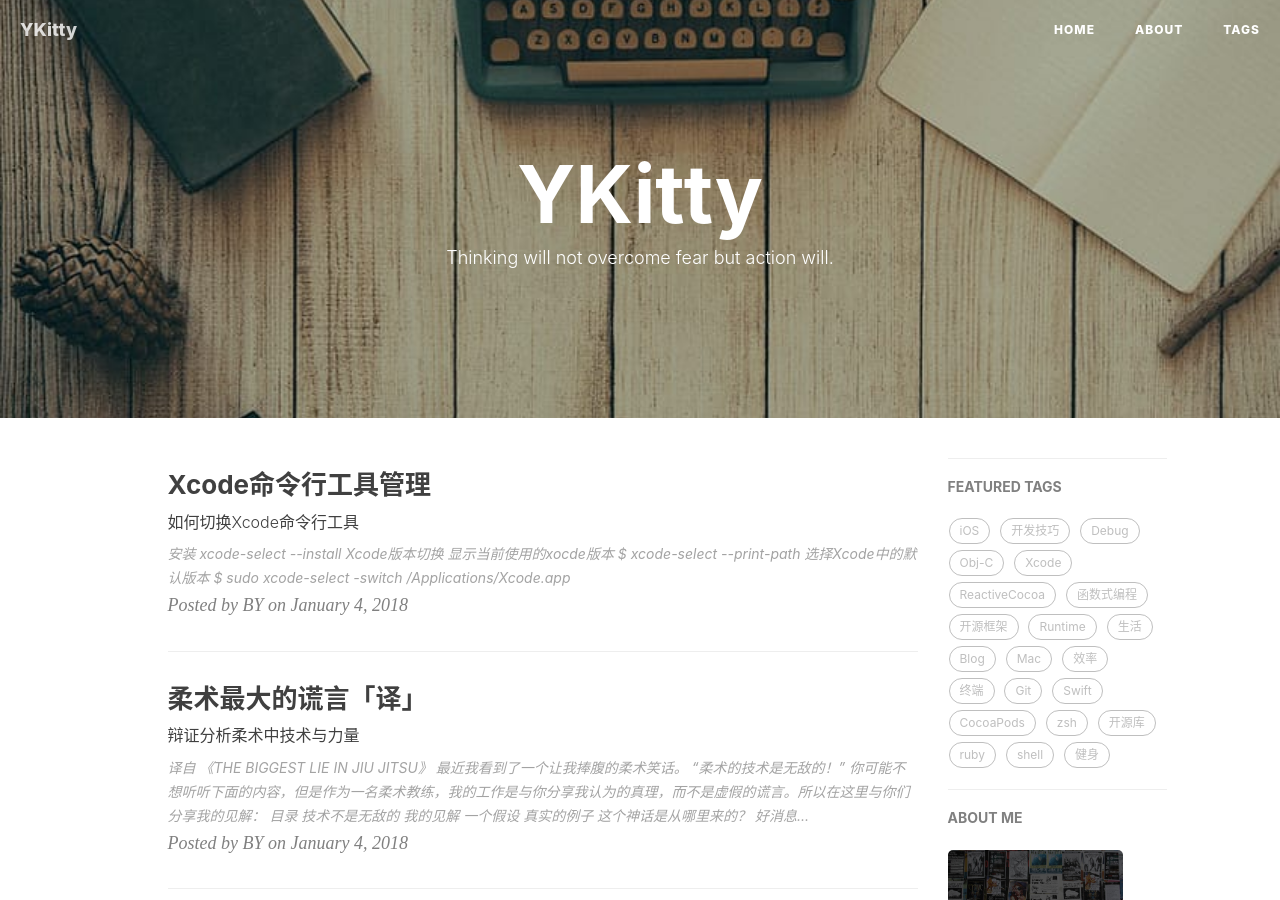
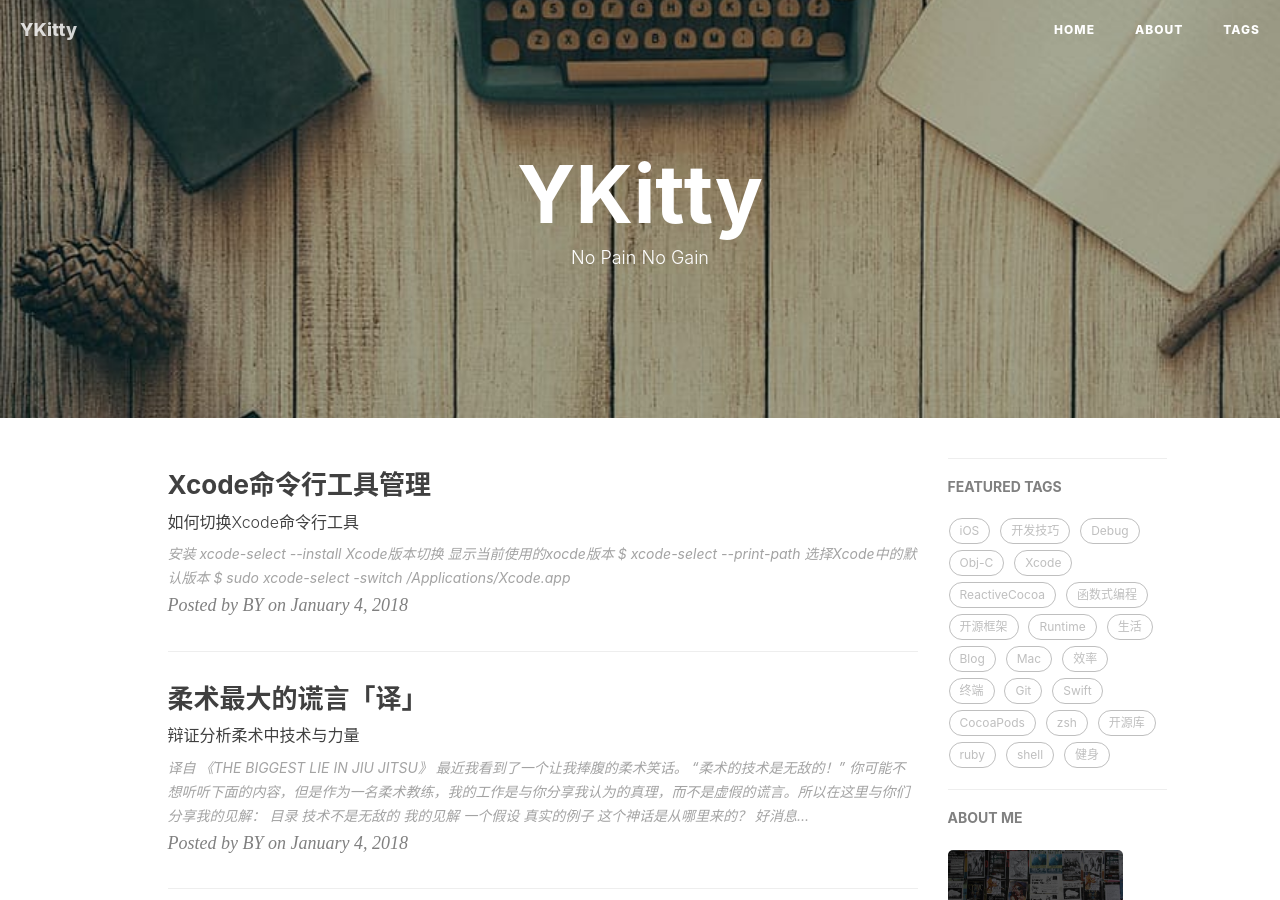
Before and after one commit to iTXCode/YKitty.github.io, a Jekyll site: the page built from index.html, in a window 1280 px wide and 900 px high. Built offline with Jekyll 4.4.1, drawn with Linux system fonts in a browser that asks for light colours; nearby versions of some CDN libraries; the list of posts is cut into pages by our own code; comment, search, counter and statistics services are not loaded.

Commit message:
change title

```diff
--- a/index.html
+++ b/index.html
@@ -1,6 +1,6 @@
 ---
 layout: page
-description: "Thinking will not overcome fear but action will."
+description: "No Pain No Gain"
 ---
 
 {% for post in paginator.posts %}
```
